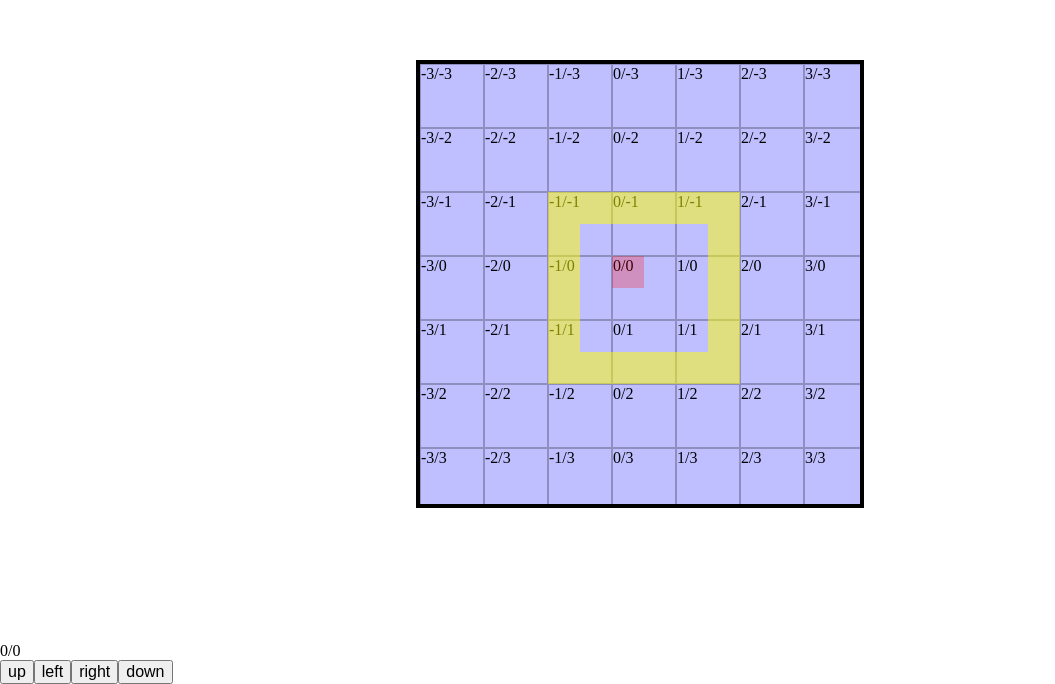
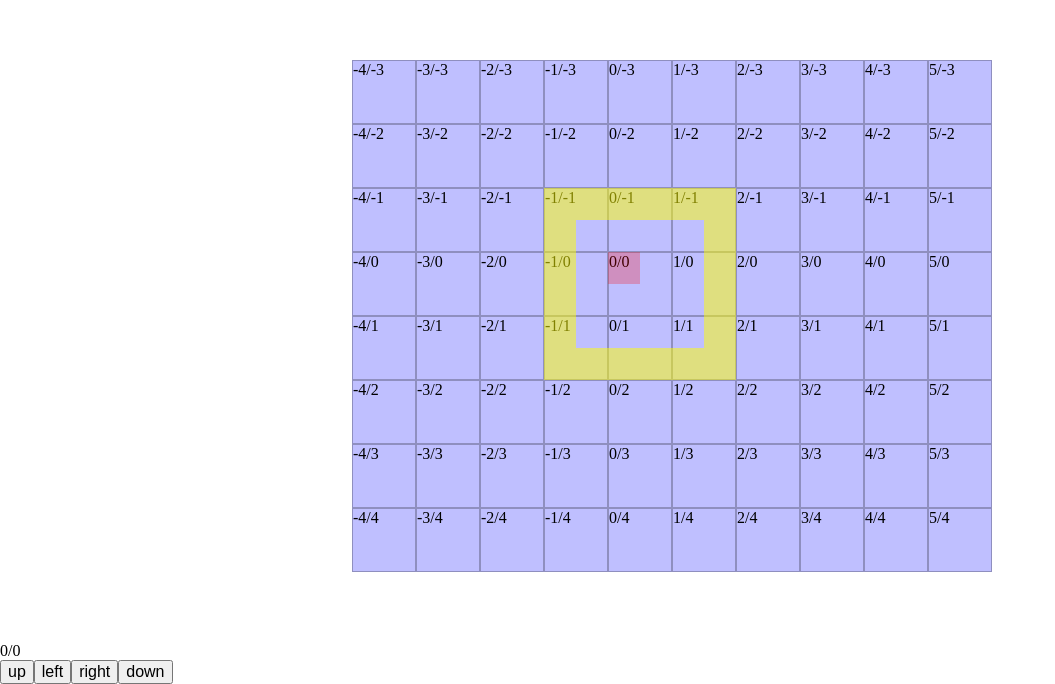
Before and after one commit to wishba/web-game-2, a React (Vite) app: page / in a window 1280 px wide. Shown: the part 116-800 px from the top of the page, without its empty margins (0-1055 px from the left). Built offline with nearby package versions, Linux system fonts and the light colour scheme.

Commit message:
make data to its own file and tell stop if it is

```diff
--- a/src/App.css
+++ b/src/App.css
@@ -1,6 +1,25 @@
+.App {
+  overflow: hidden;
+  width: 100vw;
+  height: 100vh;
+}
+
 .App__screen {
+  position: relative;
+  left: 50vw;
+  top: 50vh;
+  transform: translate(-50%, -50%);
   width: calc(var(--tile-size) * 7);
   height: calc(var(--tile-size) * 7);
-  border: calc(var(--tile-size) / 16) solid black;
-  overflow: hidden;
 }
+
+.App__hero {
+  position: absolute;
+  left: calc(var(--tile-size) * -1);
+  top: calc(var(--tile-size) * 0);
+}
+
+.App__controller {
+  position: absolute;
+  bottom: 0;
+}
--- a/src/App.jsx
+++ b/src/App.jsx
@@ -1,28 +1,40 @@
-import { useRef, useState } from 'react'
+import { useEffect, useRef, useState } from 'react'
 import './App.css'
+import data from './data/data.json'
 import GuideBorder from './components/GuideBorder'
 import GuideHero from './components/GuideHero'
 import GuideTile from './components/GuideTile'
 
 function App() {
+  const zoomTile = 16 * 4
   const walkingRef = useRef()
   const [coordinate, setCoordinate] = useState([0, 0])
+
+  useEffect(() => {
+    for (const border of data.border) {
+      const [x, y] = border;
+      if (x * zoomTile === coordinate[0] && y * zoomTile === coordinate[1]) {
+        console.log('stop!!!');
+      }
+    }
+  }, [coordinate])
+
 
   const startWalking = (direction) => {
     walkingRef.current = setInterval(() => {
       setCoordinate(previousCoordinate => {
         switch (direction) {
           case 'right':
-            return [previousCoordinate[0] + 1, previousCoordinate[1]]
+            return [previousCoordinate[0] + .5, previousCoordinate[1]]
           case 'left':
-            return [previousCoordinate[0] - 1, previousCoordinate[1]]
+            return [previousCoordinate[0] - .5, previousCoordinate[1]]
           case 'down':
-            return [previousCoordinate[0], previousCoordinate[1] + 1]
+            return [previousCoordinate[0], previousCoordinate[1] + .5]
           case 'up':
-            return [previousCoordinate[0], previousCoordinate[1] - 1]
+            return [previousCoordinate[0], previousCoordinate[1] - .5]
         }
       })
-    }, 50)
+    }, 30)
   }
 
   const stopWalking = () => {
@@ -30,13 +42,8 @@ function App() {
   }
 
   return (
-    <div>
-      <div className='App__screen' style={{
-        position: 'relative',
-        left: '50vw',
-        top: '50vh',
-        transform: 'translate(-50%, -50%)',
-      }}>
+    <div className='App'>
+      <div className='App__screen'>
         <div style={{
           position: 'absolute',
           left: `calc((var(--tile-size) * -1) + (-1 * ${coordinate[0]}px))`,
@@ -46,19 +53,12 @@ function App() {
           <GuideBorder />
         </div>
 
-        <div style={{
-          position: 'absolute',
-          left: `calc(var(--tile-size) * -1)`,
-          top: `calc(var(--tile-size) * 0)`,
-        }}>
+        <div className='App__hero'>
           <GuideHero />
         </div>
       </div>
 
-      <div style={{
-        position: 'absolute',
-        bottom: '0',
-      }}>
+      <div className='App__controller'>
         <p>{coordinate[0] + '/' + coordinate[1]}</p>
 
         <button
--- a/src/components/GuideBorder.jsx
+++ b/src/components/GuideBorder.jsx
@@ -1,22 +1,15 @@
 import React from 'react'
 import './GuideBorder.css'
+import data from '../data/data.json'
 
 function GuideBorder() {
   const borderArray = []
-  const placement = [
-    [-1, -1], [-0.5, -1], [0, -1], [0.5, -1], [1, -1], [1.5, -1],
-    [-1, -0.5], /**                                      */[1.5, -0.5],
-    [-1, 0], /**                                            */[1.5, 0],
-    [-1, 0.5], /**                                        */[1.5, 0.5],
-    [-1, 1], /**                                            */[1.5, 1],
-    [-1, 1.5], [-0.5, 1.5], [0, 1.5], [0.5, 1.5], [1, 1.5], [1.5, 1.5],
-  ]
 
-  for (let index = 0; index < placement.length; index++) {
+  for (let index = 0; index < data.border.length; index++) {
     borderArray.push(<div key={index} className='GuideBorder' style={{
       position: 'absolute',
-      left: `calc((var(--tile-size) * 4) + (var(--tile-size) * ${placement[index][0]}))`,
-      top: `calc((var(--tile-size) * 4) + (var(--tile-size) * ${(placement[index][1]) - 1}))`,
+      left: `calc((var(--tile-size) * 4) + (var(--tile-size) * ${data.border[index][0]}))`,
+      top: `calc((var(--tile-size) * 4) + (var(--tile-size) * ${(data.border[index][1]) - 1}))`,
     }}></div>)
   }
 
--- /dev/null
+++ b/src/data/data.json
@@ -0,0 +1,10 @@
+{
+  "border": [
+    [-1, -1], [-0.5, -1], [0, -1], [0.5, -1], [1, -1], [1.5, -1],
+    [-1, -0.5],                                            [1.5, -0.5],
+    [-1, 0],                                                  [1.5, 0],
+    [-1, 0.5],                                              [1.5, 0.5],
+    [-1, 1],                                                  [1.5, 1],
+    [-1, 1.5], [-0.5, 1.5], [0, 1.5], [0.5, 1.5], [1, 1.5], [1.5, 1.5]
+  ]
+}
```
